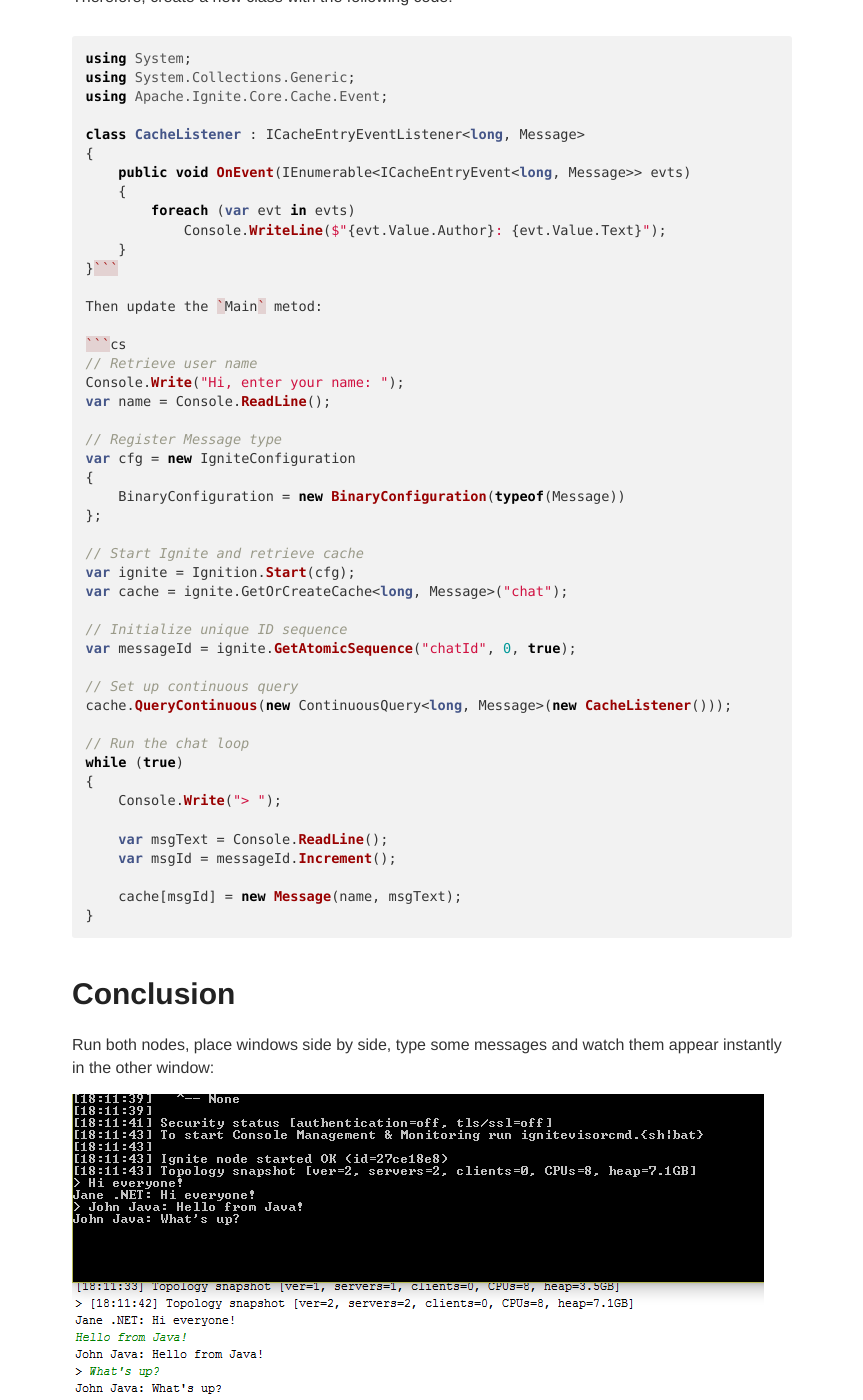
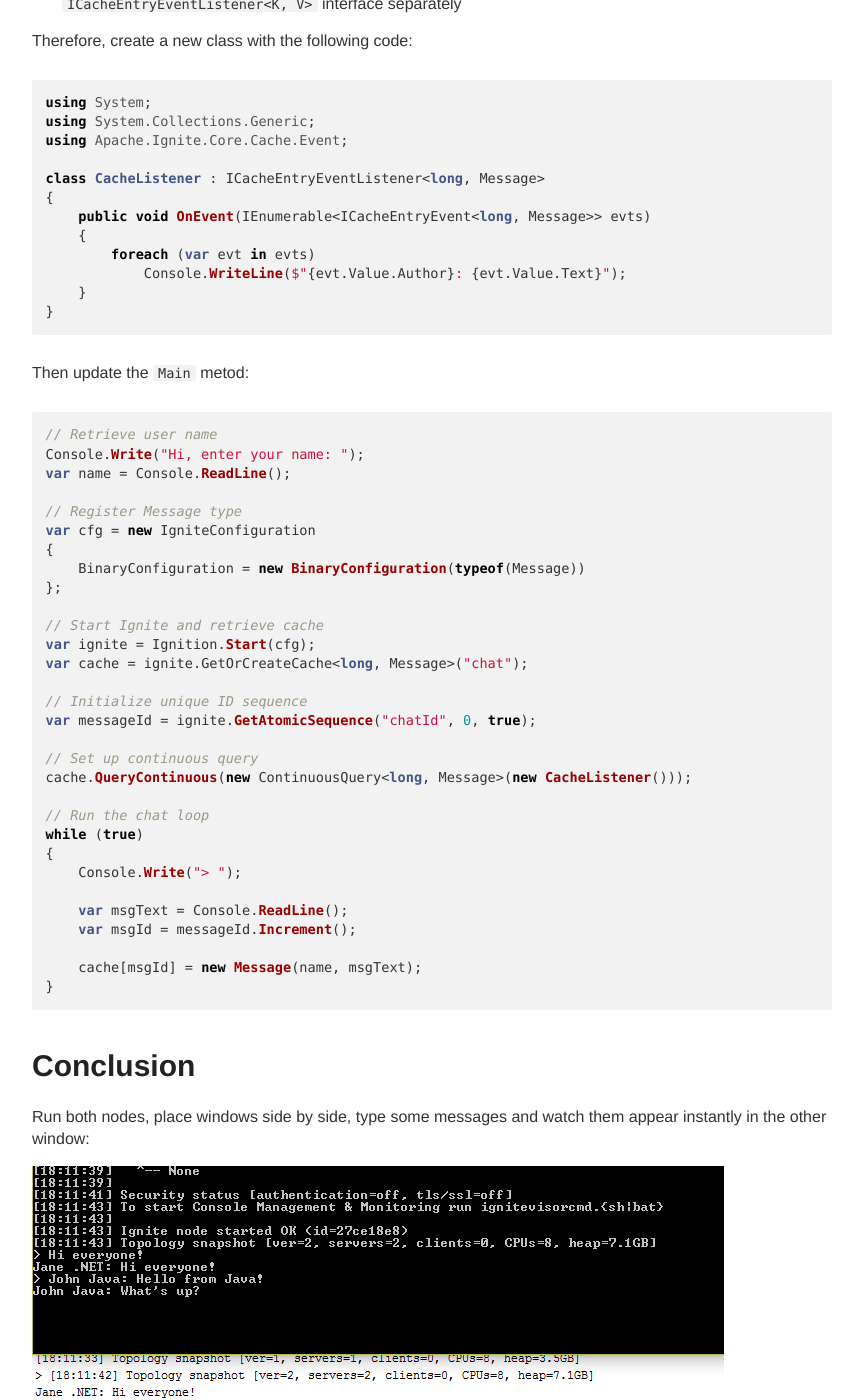
Before and after one commit to ptupitsyn/ptupitsyn.github.io, a Jekyll site: the page built from _posts/2016-09-06-Multi-Platform-Cluster.md, in a window 1280 px wide and 1400 px high, scrolled down 9981 px. Shown: the whole window, without its empty margins (208-1071 px from the left). Built offline with Jekyll 4.4.1, drawn with Linux system fonts in a browser that asks for light colours; comment, search, counter and statistics services are not loaded.

Commit message:
Minor fixes

````diff
--- a/_posts/2016-09-06-Multi-Platform-Cluster.md
+++ b/_posts/2016-09-06-Multi-Platform-Cluster.md
@@ -246,7 +246,8 @@ class CacheListener : ICacheEntryEventListener<long, Message>
         foreach (var evt in evts)
             Console.WriteLine($"{evt.Value.Author}: {evt.Value.Text}");
     }
-}```
+}
+```
 
 Then update the `Main` metod:
 
--- a/style.scss
+++ b/style.scss
@@ -25,7 +25,7 @@ body {
 
 .container {
   margin: 0 auto;
-  max-width: 740px;
+  max-width: 820px;
   padding: 0 10px;
   width: 100%;
 }
````
